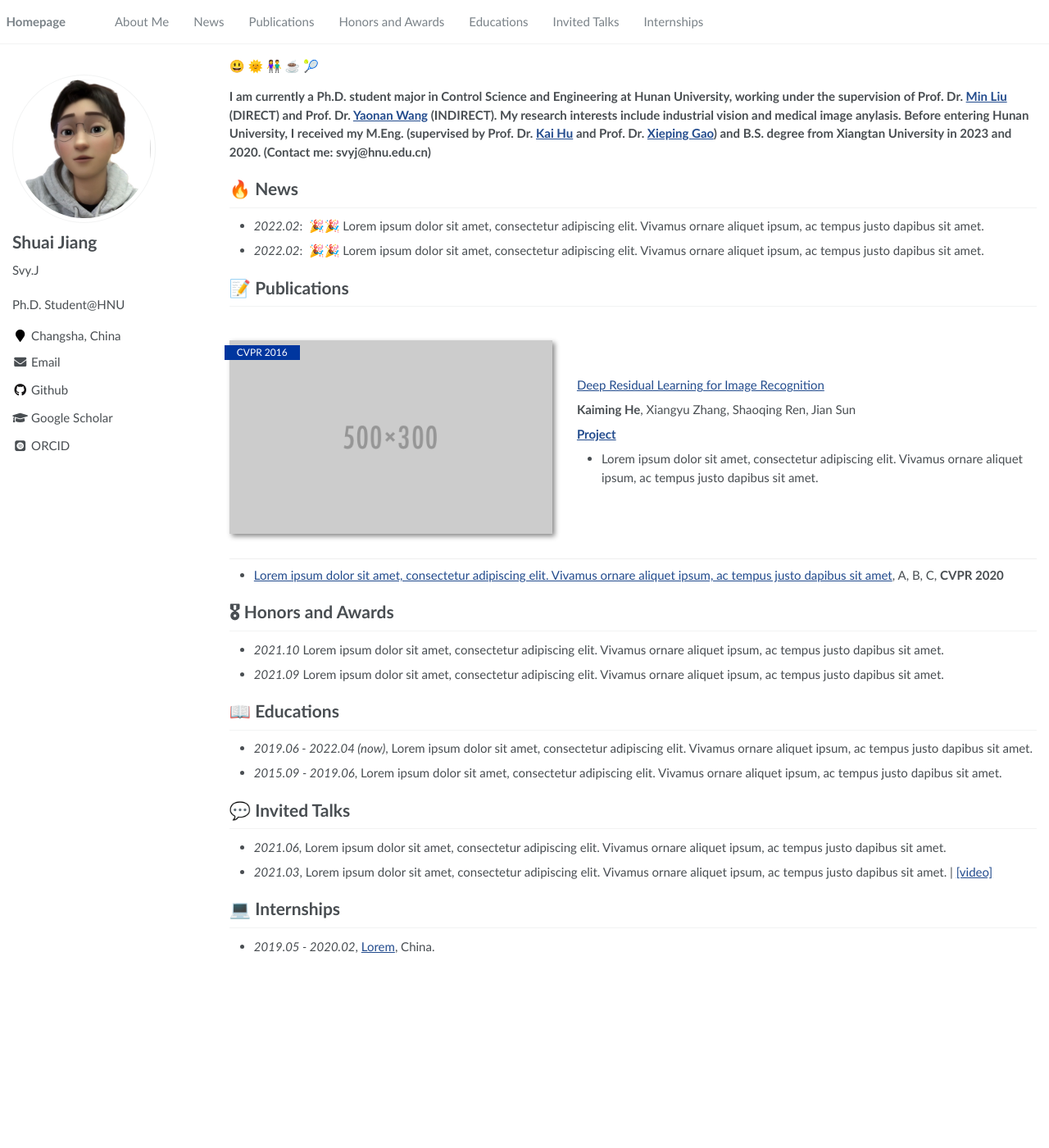
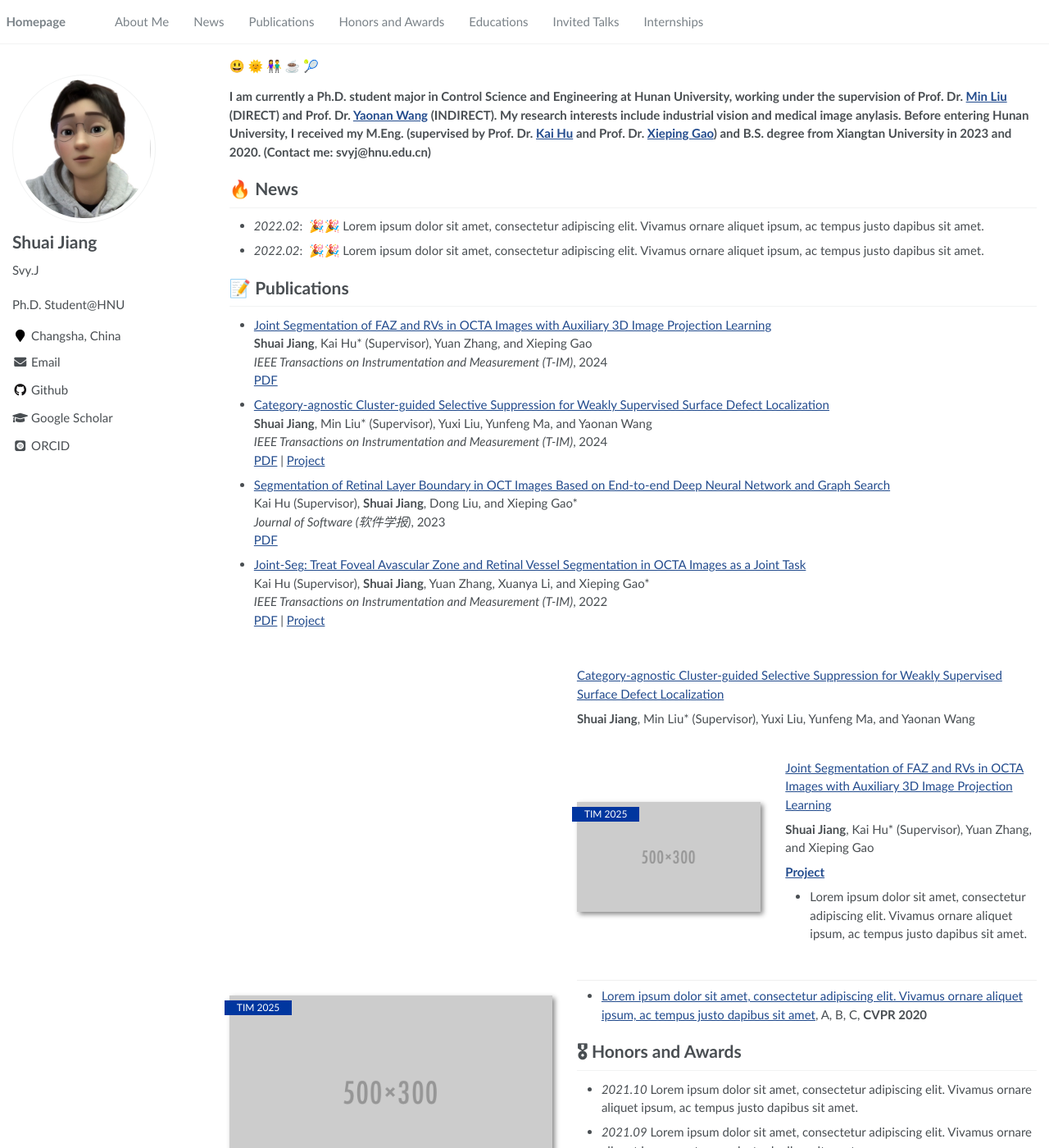
Before and after one commit to SvyJ/svyj.github.io, a Jekyll site: the page built from _pages/about.md, in a window 1280 px wide and 1400 px high. Shown: the whole window at 82% size. Built offline with Jekyll 4.4.1, drawn with Linux system fonts in a browser that asks for light colours; some web fonts are replaced.

Commit message:
Update about.md

```diff
--- a/_pages/about.md
+++ b/_pages/about.md
@@ -28,12 +28,40 @@ redirect_from:
 
 # 📝 Publications
 
-<div class='paper-box'><div class='paper-box-image'><div><div class="badge">CVPR 2016</div><img src='images/500x300.png' alt="sym" width="100%"></div></div>
+- [Joint Segmentation of FAZ and RVs in OCTA Images with Auxiliary 3D Image Projection Learning](https://ieeexplore.ieee.org/document/10904426)<br>
+  **Shuai Jiang**, Kai Hu* (Supervisor), Yuan Zhang, and Xieping Gao<br>
+  _IEEE Transactions on Instrumentation and Measurement (T-IM)_, 2024<br>
+  [PDF](https://ieeexplore.ieee.org/document/10904426)
+
+- [Category-agnostic Cluster-guided Selective Suppression for Weakly Supervised Surface Defect Localization](https://ieeexplore.ieee.org/document/10908998)<br>
+  **Shuai Jiang**, Min Liu* (Supervisor), Yuxi Liu, Yunfeng Ma, and Yaonan Wang<br>
+  _IEEE Transactions on Instrumentation and Measurement (T-IM)_, 2024<br>
+  [PDF](https://ieeexplore.ieee.org/document/10908998) | [Project](https://svyj.github.io/CSS/)
+
+- [Segmentation of Retinal Layer Boundary in OCT Images Based on End-to-end Deep Neural Network and Graph Search](https://www.jos.org.cn/jos/article/abstract/6895)<br>
+  Kai Hu (Supervisor), **Shuai Jiang**, Dong Liu, and Xieping Gao*<br>
+  _Journal of Software (软件学报)_, 2023<br>
+  [PDF](https://www.jos.org.cn/jos/article/abstract/6895)
+
+- [Joint-Seg: Treat Foveal Avascular Zone and Retinal Vessel Segmentation in OCTA Images as a Joint Task](https://ieeexplore.ieee.org/document/9837090)<br>
+  Kai Hu (Supervisor), **Shuai Jiang**, Yuan Zhang, Xuanya Li, and Xieping Gao*<br>
+  _IEEE Transactions on Instrumentation and Measurement (T-IM)_, 2022<br>
+  [PDF](https://ieeexplore.ieee.org/document/9837090) | [Project](https://svyj.github.io/Joint-Seg/)
+
+
+<div class='paper-box'><div class='paper-box-image'><div><div class="badge">TIM 2025</div><img src='images/500x300.png' alt="sym" width="100%"></div></div>
 <div class='paper-box-text' markdown="1">
 
-[Deep Residual Learning for Image Recognition](https://openaccess.thecvf.com/content_cvpr_2016/papers/He_Deep_Residual_Learning_CVPR_2016_paper.pdf)
+[Category-agnostic Cluster-guided Selective Suppression for Weakly Supervised Surface Defect Localization](https://ieeexplore.ieee.org/document/10908998)
 
-**Kaiming He**, Xiangyu Zhang, Shaoqing Ren, Jian Sun
+**Shuai Jiang**, Min Liu* (Supervisor), Yuxi Liu, Yunfeng Ma, and Yaonan Wang
+
+<div class='paper-box'><div class='paper-box-image'><div><div class="badge">TIM 2025</div><img src='images/500x300.png' alt="sym" width="100%"></div></div>
+<div class='paper-box-text' markdown="1">
+
+[Joint Segmentation of FAZ and RVs in OCTA Images with Auxiliary 3D Image Projection Learning](https://ieeexplore.ieee.org/document/10904426)
+
+**Shuai Jiang**, Kai Hu* (Supervisor), Yuan Zhang, and Xieping Gao
 
 [**Project**](https://scholar.google.com/citations?view_op=view_citation&hl=zh-CN&user=DhtAFkwAAAAJ&citation_for_view=DhtAFkwAAAAJ:ALROH1vI_8AC) <strong><span class='show_paper_citations' data='DhtAFkwAAAAJ:ALROH1vI_8AC'></span></strong>
 - Lorem ipsum dolor sit amet, consectetur adipiscing elit. Vivamus ornare aliquet ipsum, ac tempus justo dapibus sit amet.
```
